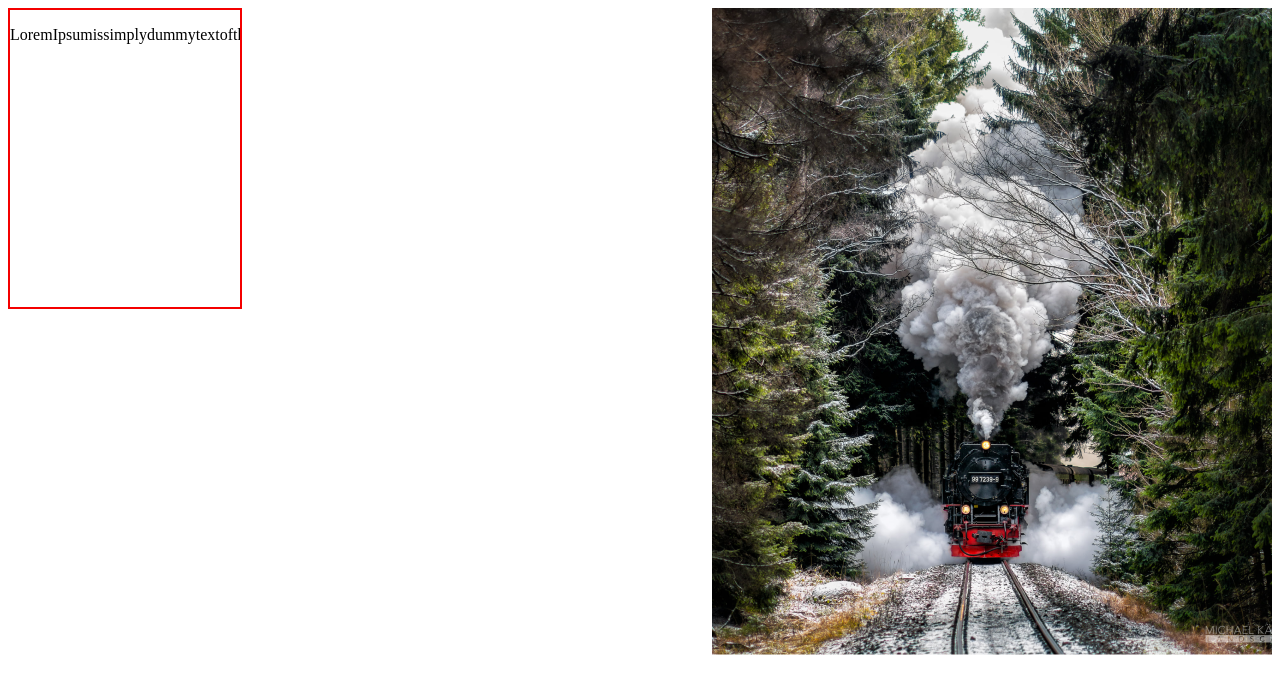
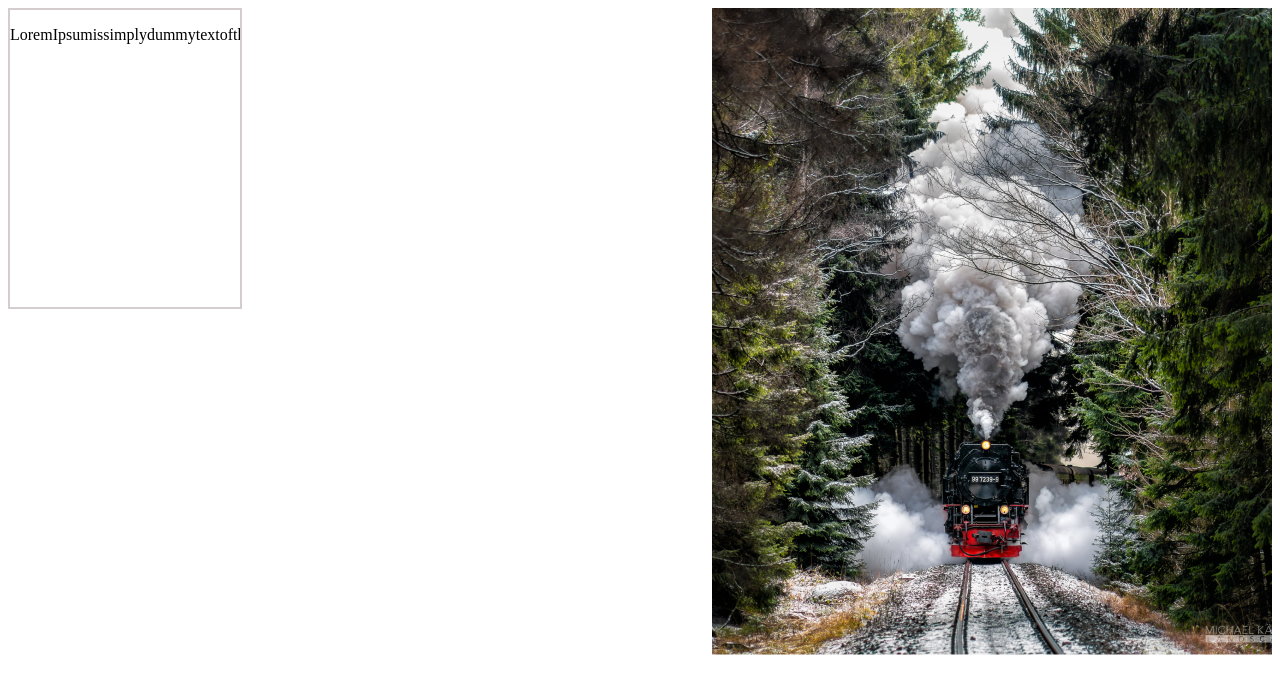
Before and after one commit to giobashvili1/Sacavi65, a plain HTML site: page Float2/index.html in a window 1280 px wide. Drawn offline with Linux system fonts and the light colour scheme.

Commit message:
Add files via upload

```diff
--- a/Float2/style.css
+++ b/Float2/style.css
@@ -1,7 +1,7 @@
 div{
     width: 230px;
 height: 297px;
-border: 2px solid #F40000;
+border: 2px solid #d3cdcd;
 background: #FFF;
 overflow: scroll;
 float: left;
```
